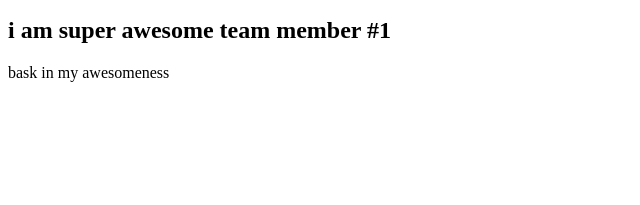
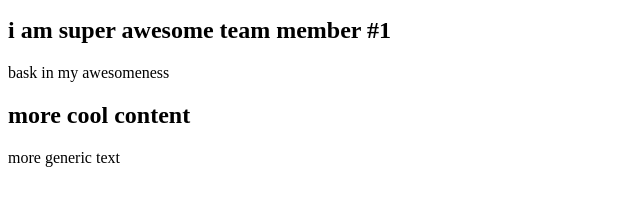
Before and after one commit to isaiahh16/Week4_ReviewBuild, a plain HTML site: page index.html in a window 1280 px wide. Shown: the part 101-306 px from the top of the page, without its empty margins (0-640 px from the left). Drawn offline with Linux system fonts and the light colour scheme.

Commit message:
added more content

```diff
--- a/index.html
+++ b/index.html
@@ -13,5 +13,10 @@
 		<p>bask in my awesomeness</p>
 	</section>
 
+	<section id="team-member-2">
+		<h2>more cool content</h2>
+		<p>more generic text</p>
+	</section>
+
 </body>
 </html>
```
